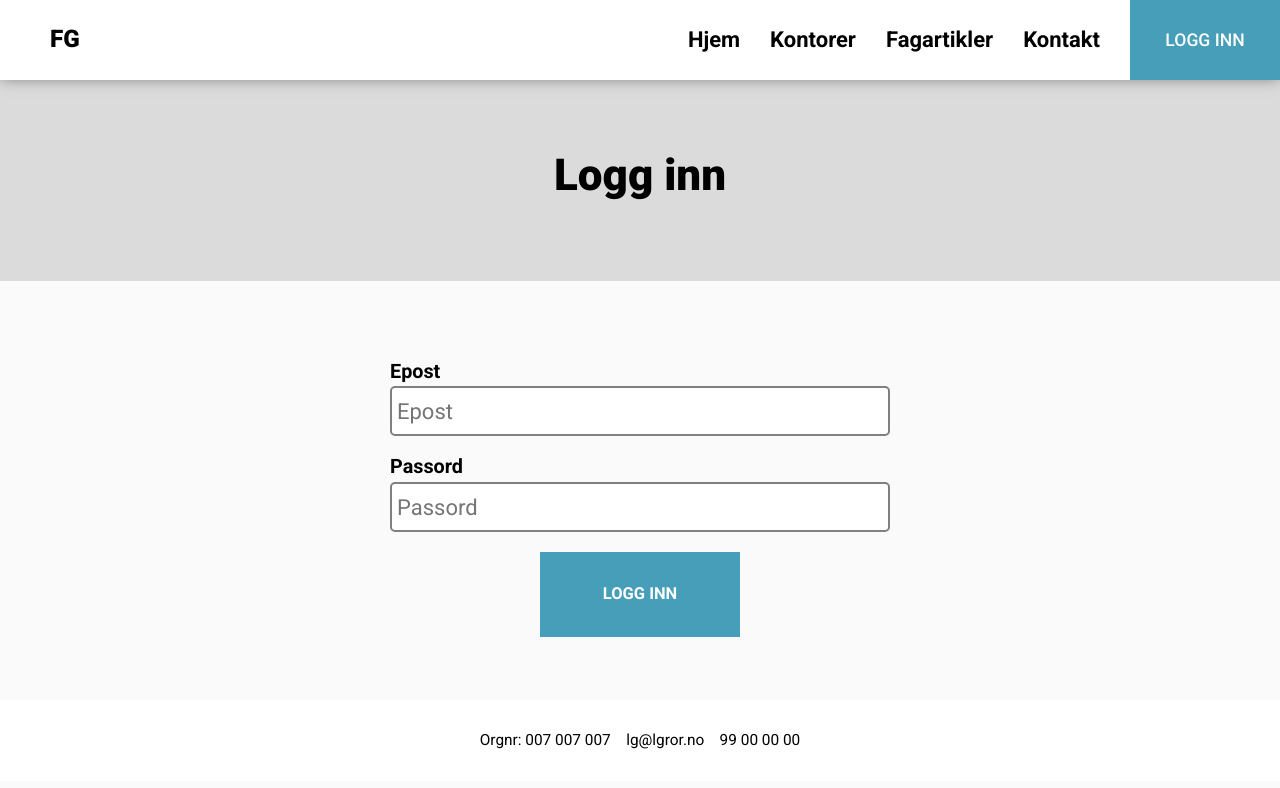
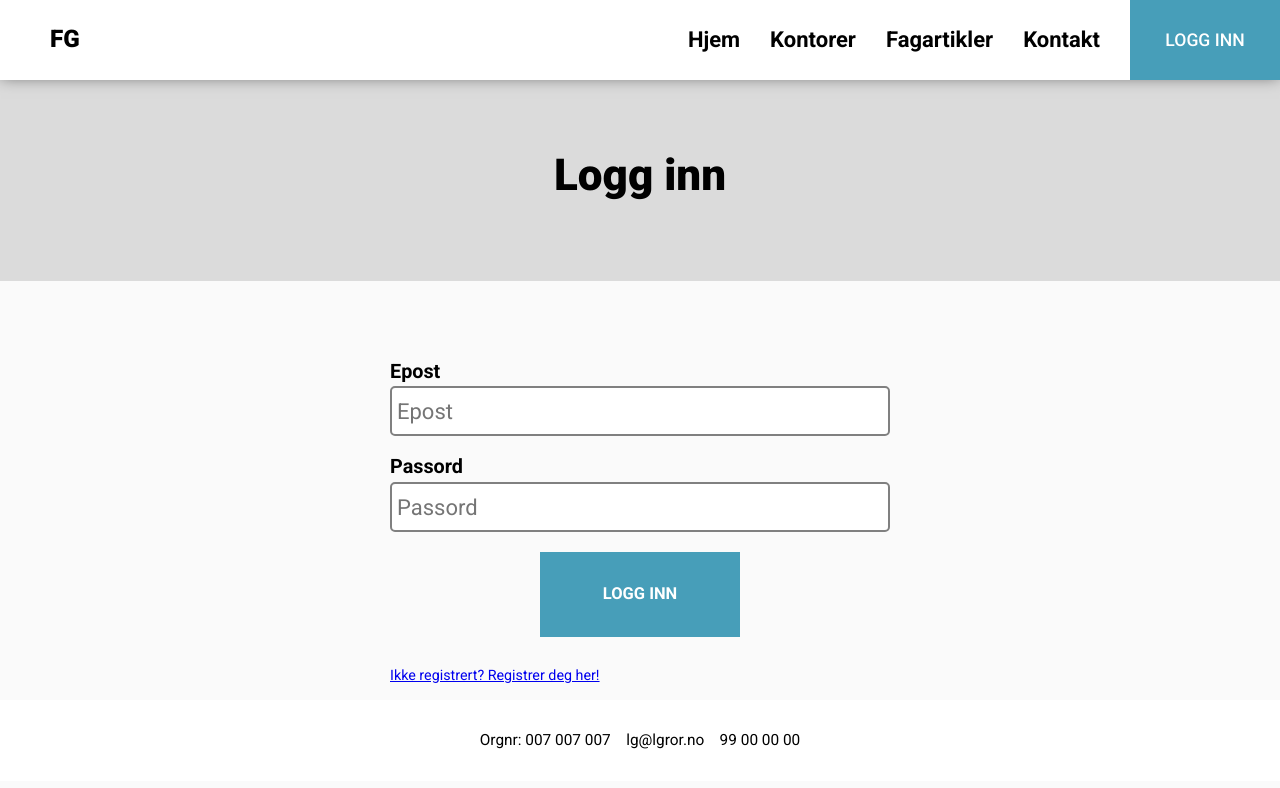
Before and after one commit to andersbss/eksamen, a React app in the folder client/: page /logginn in a window 1280 px wide. Shown: the top 788 px of the page. Built offline with nearby package versions, Linux system fonts and the light colour scheme; no server answers.

Commit message:
Added register route and added navlink to login page

```diff
--- a/client/src/layouts/LoginLayout.jsx
+++ b/client/src/layouts/LoginLayout.jsx
@@ -2,9 +2,11 @@ import React from 'react';
 import styled from 'styled-components';
 
 const StyledMain = styled.main`
+  display: grid;
   margin: auto;
   margin-top: 80px;
   width: 500px;
+  row-gap: 30px;
 `;
 
 const LoginLayout = ({ children }) => <StyledMain>{children}</StyledMain>;
--- a/client/src/pages/login/index.jsx
+++ b/client/src/pages/login/index.jsx
@@ -1,5 +1,5 @@
 import React, { useState } from 'react';
-import { useHistory } from 'react-router-dom';
+import { NavLink, useHistory } from 'react-router-dom';
 import Jumbotron from '../../components/common/Jumbotron';
 import Error from '../../components/errors/Error';
 import LoginForm from '../../components/forms/LoginForm';
@@ -51,7 +51,9 @@ const Login = () => {
           error={!!error}
           loggedIn={loginSuccess}
         />
-
+        <NavLink exact to="/registrere">
+          Ikke registrert? Registrer deg her!
+        </NavLink>
         {error && <Error error={error} />}
       </LoginLayout>
     </>
--- a/client/src/pages/register/index.jsx
+++ b/client/src/pages/register/index.jsx
@@ -1,5 +1,5 @@
 import React from 'react';
 
-const Register = () => {};
+const Register = () => <h1>Regsiterpage</h1>;
 
 export default Register;
--- a/client/src/routes/Routes.jsx
+++ b/client/src/routes/Routes.jsx
@@ -15,6 +15,7 @@ import Login from '../pages/login';
 import NotFound from '../pages/notFound';
 import AuthRoute from './AuthRoute';
 import ArticleDetail from '../pages/articleDetail';
+import Register from '../pages/register';
 
 const Routes = () => (
   <Router>
@@ -22,6 +23,9 @@ const Routes = () => (
       <Switch>
         <Route path="/logginn">
           <Login />
+        </Route>
+        <Route path="/registrere">
+          <Register />
         </Route>
         <Route path="/hjem">
           <Home />
--- a/client/src/styles/Global.jsx
+++ b/client/src/styles/Global.jsx
@@ -31,6 +31,9 @@ export const GlobalStyles = createGlobalStyle`
     p {
       font-size: 1.6rem;
     }
+    a {
+      font-size: 1.3rem;
+    }
   }
   ${normalize}
 `;
```
